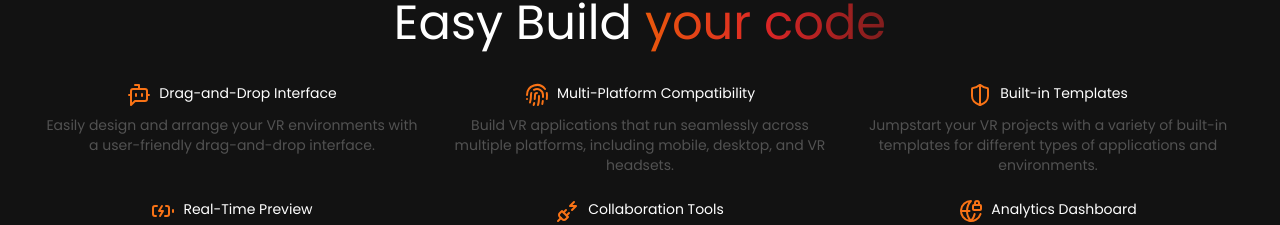
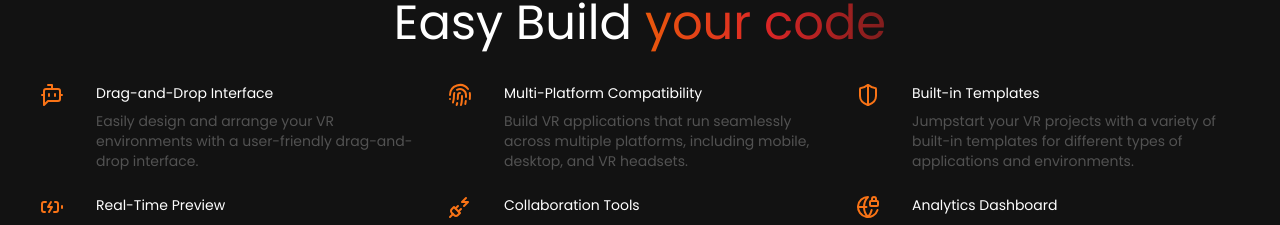
Before and after one commit to therazahussain/VirtualR---tailwind-project, a React (Create React App) app: page / in a window 1280 px wide. Shown: the part 690-915 px from the top of the page. Built offline with nearby package versions, Linux system fonts and the light colour scheme; the HTML template or start-up script is replaced by a standard one.

Commit message:
Features ection added

```diff
--- a/src/components/Feature.jsx
+++ b/src/components/Feature.jsx
@@ -17,18 +17,12 @@ const Feature = () => {
 
       <div className="w-full grid grid-cols-1 md:grid-cols-3 gap-6 p-4 items-start">
         {features.map((feature, key) => (
-          <div
-            key={key}
-            className="flex flex-col items-center justify-between gap-2"
-          >
-            <div className="flex items-start justify-between text-sm gap-2">
-              <span className="text-orange-500">{feature.icon}</span>
-              <span>{feature.text}</span>
+          <div key={key} className="flex items-start justify-between gap-8">
+            <span className="text-orange-500">{feature.icon}</span>
+            <div className="text-left w-full flex items-start justify-start flex-col text-sm gap-2">
+              <p>{feature.text}</p>
+              <p className="text-neutral-600 text-sm">{feature.description}</p>
             </div>
-
-            <p className="text-neutral-600 w-full text-sm">
-              {feature.description}
-            </p>
           </div>
         ))}
       </div>
```
